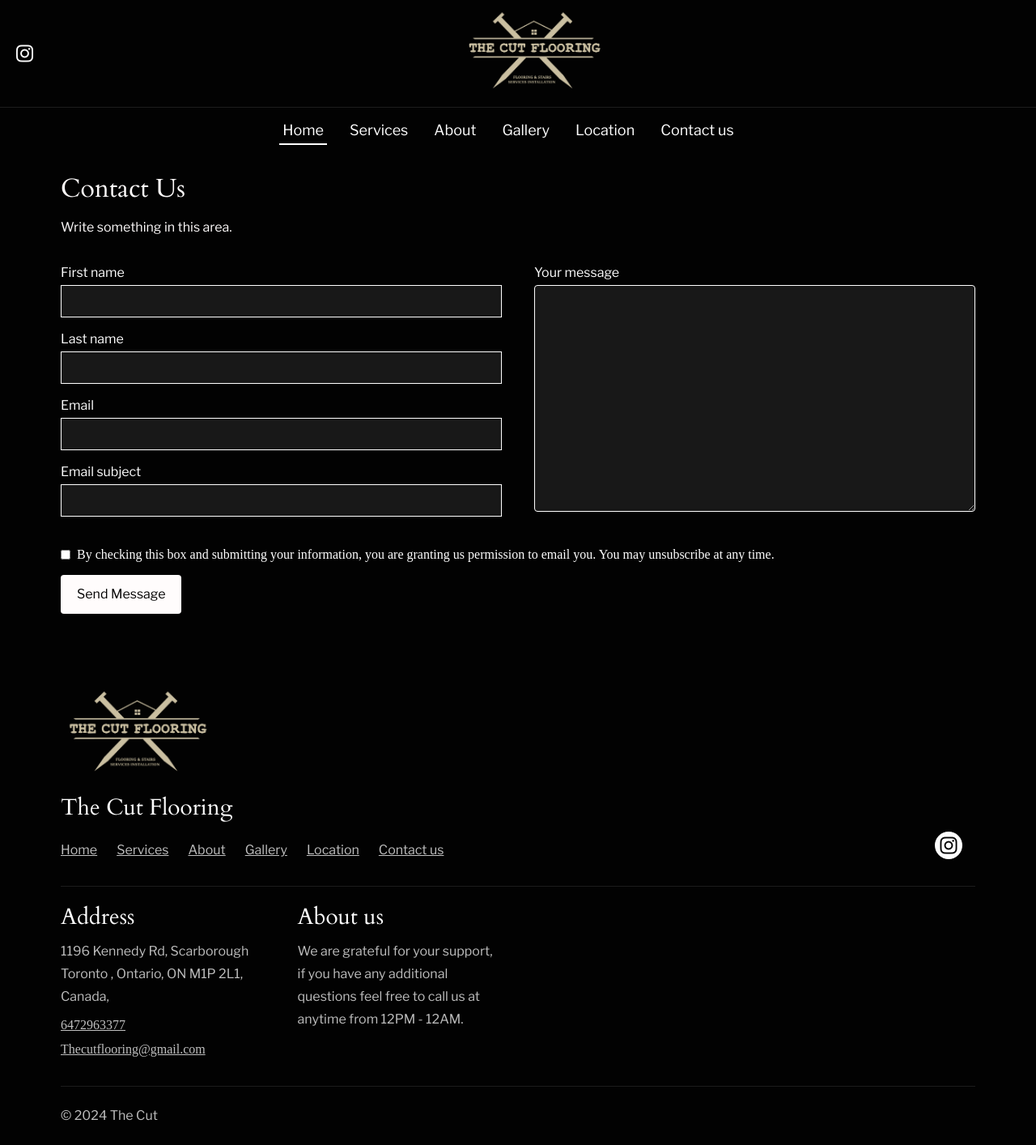
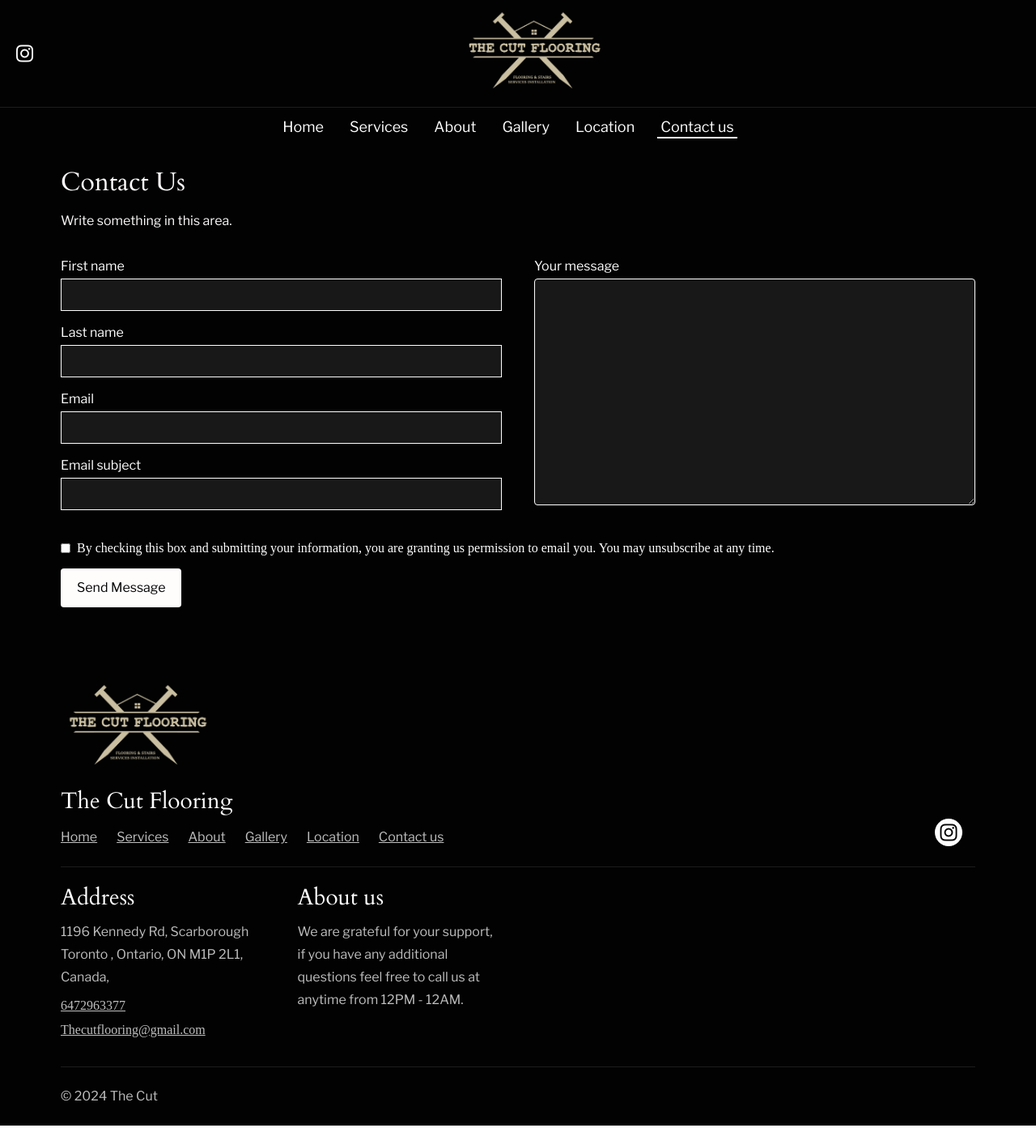
Before and after one commit to phanhuulan1/Tony-wood-floor-stairs-tiles, a Next.js app: page /contact-us in a window 1280 px wide. Shown: the whole page at 81% size. After the commit the page ends 1390 px from the top, so only its background shows below. Built offline with nearby package versions, Linux system fonts and the light colour scheme.

Commit message:
Handle active menu item for desktop and mobile

```diff
--- a/src/app/about/page.tsx
+++ b/src/app/about/page.tsx
@@ -1,12 +1,9 @@
-import Footer from "@/components/Footer";
-import Header from "@/components/Header";
 import Link from "next/link";
 import AboutBannerBg from "../../assets/images/about-banner-bg.jpeg";
 
 const AboutPage = () => {
   return (
     <main id="about-page">
-      <Header />
       <section className="section banner-section">
         <div className="banner-wrapper">
           <img
@@ -100,7 +97,6 @@ const AboutPage = () => {
           </ul>
         </div>
       </section>
-      <Footer />
     </main>
   );
 };
--- a/src/app/contact-us/page.tsx
+++ b/src/app/contact-us/page.tsx
@@ -1,8 +1,6 @@
 "use client";
 import React from "react";
 import { useForm } from "react-hook-form";
-import Footer from "@/components/Footer";
-import Header from "@/components/Header";
 
 const ContactUsPage = () => {
   const {
@@ -17,7 +15,6 @@ const ContactUsPage = () => {
 
   return (
     <main id="contact-us-page">
-      <Header />
       <section className="section contact-section">
         <div className="container">
           <h1 className="section-title">Contact Us</h1>
@@ -135,7 +132,6 @@ const ContactUsPage = () => {
           </form>
         </div>
       </section>
-      <Footer />
     </main>
   );
 };
--- a/src/app/gallery/page.tsx
+++ b/src/app/gallery/page.tsx
@@ -2,8 +2,6 @@
 import { useEffect } from "react";
 import lightGallery from "lightgallery";
 import "lightgallery/css/lightgallery.css";
-import Footer from "@/components/Footer";
-import Header from "@/components/Header";
 import GalleryImg1 from "../../assets/images/gallery-1.jpeg";
 import GalleryImg2 from "../../assets/images/gallery-2.png";
 import GalleryImg3 from "../../assets/images/gallery-3.jpeg";
@@ -24,7 +22,6 @@ const GalleryPage = () => {
 
   return (
     <main id="gallery-page">
-      <Header />
       <section className="section gallery-section">
         <div className="container">
           <h1 className="section-title">Gallery</h1>
@@ -84,7 +81,6 @@ const GalleryPage = () => {
           </div>
         </div>
       </section>
-      <Footer />
     </main>
   );
 };
--- a/src/app/layout.tsx
+++ b/src/app/layout.tsx
@@ -1,6 +1,8 @@
 import type { Metadata } from "next";
 import { Geist, Geist_Mono } from "next/font/google";
 import "./globals.css";
+import Header from "@/components/Header";
+import Footer from "@/components/Footer";
 
 const geistSans = Geist({
   variable: "--font-geist-sans",
@@ -42,7 +44,9 @@ export default function RootLayout({
         />
       </head>
       <body className={`${geistSans.variable} ${geistMono.variable}`}>
+        <Header />
         {children}
+        <Footer />
       </body>
     </html>
   );
--- a/src/app/location/page.tsx
+++ b/src/app/location/page.tsx
@@ -1,11 +1,8 @@
-import Footer from "@/components/Footer";
-import Header from "@/components/Header";
 import LocationMapsImg from "../../assets/images/location-maps-img.jpg";
 
 const LocationPage = () => {
   return (
     <main id="location-page">
-      <Header />
       <section className="section location-section">
         <div className="container">
           <div className="row">
@@ -60,7 +57,6 @@ const LocationPage = () => {
           </div>
         </div>
       </section>
-      <Footer />
     </main>
   );
 };
--- a/src/app/page.tsx
+++ b/src/app/page.tsx
@@ -7,11 +7,9 @@ import WhyUsComponent from "@/components/WhyUs";
 export default function Home() {
   return (
     <main id="home-page">
-      <Header />
       <Banner />
       <Installation />
       <WhyUsComponent />
-      <Footer />
     </main>
   );
 }
--- a/src/app/services/page.tsx
+++ b/src/app/services/page.tsx
@@ -1,13 +1,10 @@
 import Link from "next/link";
 import ServicesFlooringInstallations from "../../assets/images/services-flooring-installations.png";
 import ServicesStairsInstallations from "../../assets/images/services-stairs-installations.png";
-import Footer from "@/components/Footer";
-import Header from "@/components/Header";
 
 const ServicesPage = () => {
   return (
     <main id="services-page">
-      <Header />
       <section className="section floor-section">
         <div className="container">
           <div className="floor-item-img">
@@ -65,7 +62,6 @@ const ServicesPage = () => {
           </ul>
         </div>
       </section>
-      <Footer />
     </main>
   );
 };
--- a/src/components/Footer.tsx
+++ b/src/components/Footer.tsx
@@ -1,7 +1,38 @@
+"use client";
 import Link from "next/link";
 import TheCutFlooringLogo from "../assets/images/the-cut-flooring-logo.png";
+import { useState } from "react";
 
 const Footer = () => {
+  const [active, setActive] = useState(location.pathname);
+
+  const Menus = [
+    {
+      name: "Home",
+      link: "/",
+    },
+    {
+      name: "Services",
+      link: "/services",
+    },
+    {
+      name: "About",
+      link: "/about",
+    },
+    {
+      name: "Gallery",
+      link: "/gallery",
+    },
+    {
+      name: "Location",
+      link: "/location",
+    },
+    {
+      name: "Contact us",
+      link: "/contact-us",
+    },
+  ];
+
   return (
     <footer className="section footer-section">
       <div className="container">
@@ -19,36 +50,13 @@ const Footer = () => {
         </div>
         <div className="wrapper-footer-menu">
           <ul className="footer-menu">
-            <li className="footer-menu-item">
-              <Link className="footer-menu-link" href="">
-                Home
-              </Link>
-            </li>
-            <li className="footer-menu-item">
-              <Link className="footer-menu-link" href="">
-                Services
-              </Link>
-            </li>
-            <li className="footer-menu-item">
-              <Link className="footer-menu-link" href="">
-                About
-              </Link>
-            </li>
-            <li className="footer-menu-item">
-              <Link className="footer-menu-link" href="">
-                Gallery
-              </Link>
-            </li>
-            <li className="footer-menu-item">
-              <Link className="footer-menu-link" href="">
-                Location
-              </Link>
-            </li>
-            <li className="footer-menu-item">
-              <Link className="footer-menu-link" href="">
-                Contact us
-              </Link>
-            </li>
+            {Menus.map((menu, index) => (
+              <li key={index} className="footer-menu-item">
+                <Link href={menu.link} onClick={() => setActive(menu.link)}>
+                  <span className="footer-menu-link">{menu.name}</span>
+                </Link>
+              </li>
+            ))}
           </ul>
           <div className="footer-instagram">
             <div className="wrapper-instagram">
--- a/src/components/Header.tsx
+++ b/src/components/Header.tsx
@@ -3,8 +3,36 @@ import TheCutFlooringLogo from "../assets/images/the-cut-flooring-logo.png";
 import Link from "next/link";
 import React, { useCallback, useState } from "react";
 
-const Header = () => {
+const Header = (props: any) => {
+  const [active, setActive] = useState(location.pathname);
   const [isOpen, setIsOpen] = useState(false);
+
+  const Menus = [
+    {
+      name: "Home",
+      link: "/",
+    },
+    {
+      name: "Services",
+      link: "/services",
+    },
+    {
+      name: "About",
+      link: "/about",
+    },
+    {
+      name: "Gallery",
+      link: "/gallery",
+    },
+    {
+      name: "Location",
+      link: "/location",
+    },
+    {
+      name: "Contact us",
+      link: "/contact-us",
+    },
+  ];
 
   const toggleMenu = useCallback(() => {
     setIsOpen(!isOpen);
@@ -31,36 +59,18 @@ const Header = () => {
         </div>
         <div className="divider-line" />
         <ul className="header-menu">
-          <li className="header-menu-item is-active">
-            <Link className="header-menu-link" href="/">
-              Home
-            </Link>
-          </li>
-          <li className="header-menu-item">
-            <Link className="header-menu-link" href="/services">
-              Services
-            </Link>
-          </li>
-          <li className="header-menu-item">
-            <Link className="header-menu-link" href="/about">
-              About
-            </Link>
-          </li>
-          <li className="header-menu-item">
-            <Link className="header-menu-link" href="/gallery">
-              Gallery
-            </Link>
-          </li>
-          <li className="header-menu-item">
-            <Link className="header-menu-link" href="/location">
-              Location
-            </Link>
-          </li>
-          <li className="header-menu-item">
-            <Link className="header-menu-link" href="/contact-us">
-              Contact us
-            </Link>
-          </li>
+          {Menus.map((menu, index) => (
+            <li
+              key={index}
+              className={`header-menu-item ${
+                active === menu.link ? "is-active" : ""
+              }`}
+            >
+              <Link href={menu.link} onClick={() => setActive(menu.link)}>
+                <span className="header-menu-link">{menu.name}</span>
+              </Link>
+            </li>
+          ))}
         </ul>
       </div>
       <div className="header-menu-mobile">
@@ -90,36 +100,19 @@ const Header = () => {
             isOpen ? "menu-mobile-open" : ""
           }`}
         >
-          <li className="header-menu-item is-active">
-            <Link className="header-menu-link" href="/">
-              Home
-            </Link>
-          </li>
-          <li className="header-menu-item">
-            <Link className="header-menu-link" href="/services">
-              Services
-            </Link>
-          </li>
-          <li className="header-menu-item">
-            <Link className="header-menu-link" href="/about">
-              About
-            </Link>
-          </li>
-          <li className="header-menu-item">
-            <Link className="header-menu-link" href="/gallery">
-              Gallery
-            </Link>
-          </li>
-          <li className="header-menu-item">
-            <Link className="header-menu-link" href="/location">
-              Location
-            </Link>
-          </li>
-          <li className="header-menu-item">
-            <Link className="header-menu-link" href="/contact-us">
-              Contact us
-            </Link>
-          </li>
+          {Menus.map((menu, index) => (
+            <li
+              key={index}
+              className={`header-menu-item ${
+                active === menu.link ? "is-active" : ""
+              }`}
+              onClick={() => setIsOpen(false)}
+            >
+              <Link href={menu.link} onClick={() => setActive(menu.link)}>
+                <span className="header-menu-link">{menu.name}</span>
+              </Link>
+            </li>
+          ))}
         </ul>
       </div>
     </header>
--- a/src/styles/contact-us.css
+++ b/src/styles/contact-us.css
@@ -45,6 +45,7 @@ textarea {
   width: 100%;
   border-radius: 4px;
   height: calc(100% - 58px);
+  color: var(--white);
   background-color: var(--graphite-black);
   border: 1px solid var(--white);
 }
@@ -63,8 +64,9 @@ input {
   width: 100%;
   display: block;
   box-sizing: border-box;
+  color: var(--white);
+  font-size: var(--font-14);
   border: 1px solid var(--white);
-  font-size: var(--font-14);
   background-color: var(--graphite-black);
 }
 
--- a/src/styles/gallery.css
+++ b/src/styles/gallery.css
@@ -3,7 +3,7 @@
 }
 
 #gallery-page .section-title {
-  margin-top: 64px;
+  padding-top: 64px;
   margin-bottom: 16px;
   font-family: "Cardo";
   color: var(--blush-white);
--- a/src/styles/variables.css
+++ b/src/styles/variables.css
@@ -23,3 +23,7 @@
 #home-page {
   background-color: var(--deep-black);
 }
+
+header {
+  background-color: var(--deep-black);
+}
```
